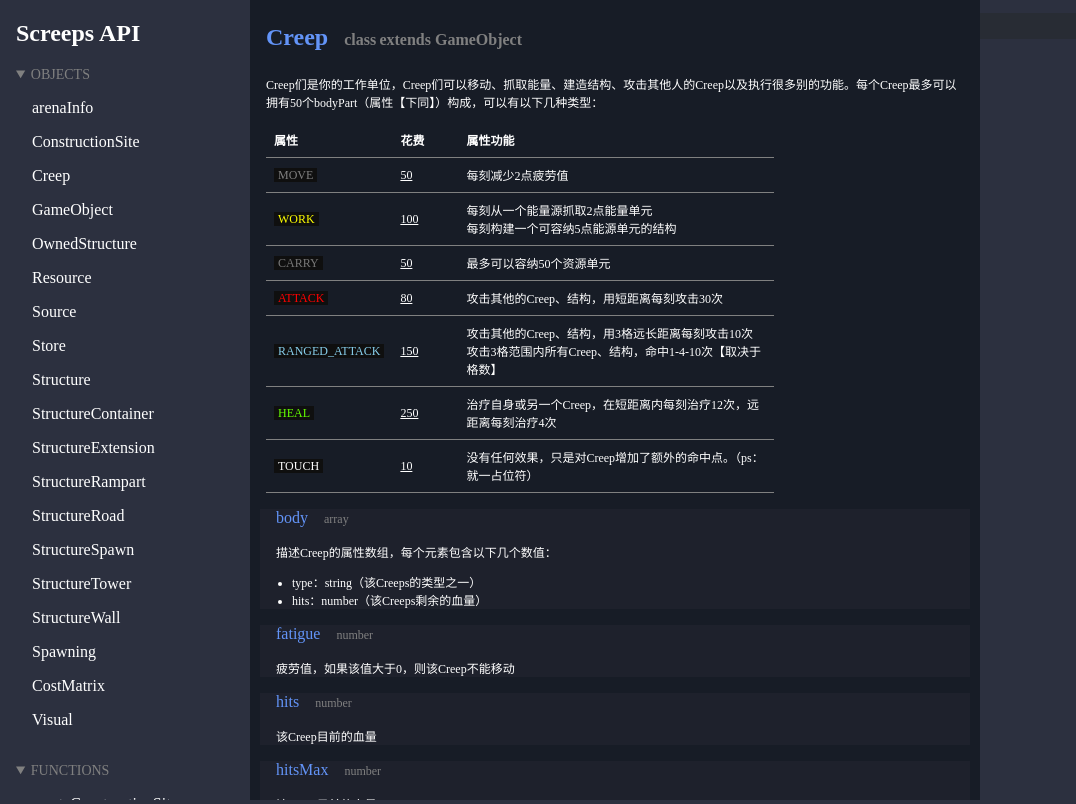
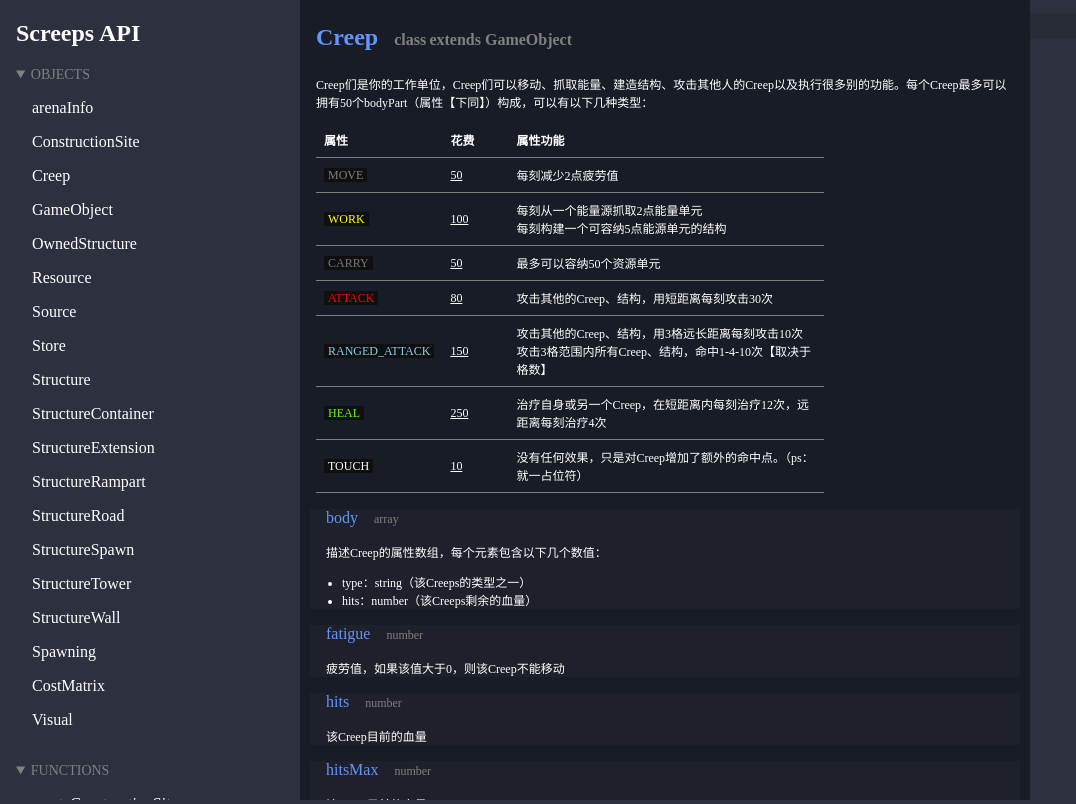
Before and after one commit to xphost008/ScreepsArenaCNDocs, a plain HTML site: page html/objects/Creep/index.html in a window 1280 px wide. Shown: the whole page, without its empty margins (0-1076 px from the left). Drawn offline with Linux system fonts and the light colour scheme; files whose address does not match are found by name.

Commit message:
修复布局

```diff
--- a/css/catalog.css
+++ b/css/catalog.css
@@ -127,29 +127,31 @@ a.cost:active {
     border: none;
 }
 .content-all {
-    display: flex;
+    display: grid;
+    grid-template-areas: 'a b';
+    grid-template-columns: 300px auto;
 }
 .content-left {
+    grid-area: a;
     flex: 0 0 250px;
-    width: 300px;
 }
 .content-right {
-    display: flex;
-    flex-grow: 1;
+    grid-area: b;
+    display: grid;
+    grid-template-areas: 'c d';
+    grid-template-columns: 730px auto;
+    height: 100vh;
     background-color: #2c303f;
     overflow-y: auto;
 }
 .content-middle {
-    display: block;
     background-color: #171c26;
-    flex: 0 0 730px;
-    height: 100vh;
+    grid-area: c;
     word-wrap: break-word;
 }
 .content-rright {
-    flex-grow: 1;
     background-color: #2c303f;
-    height: 100vh;
+    height: 100%;
     word-wrap: break-word;
 }
 .content-code {
```
